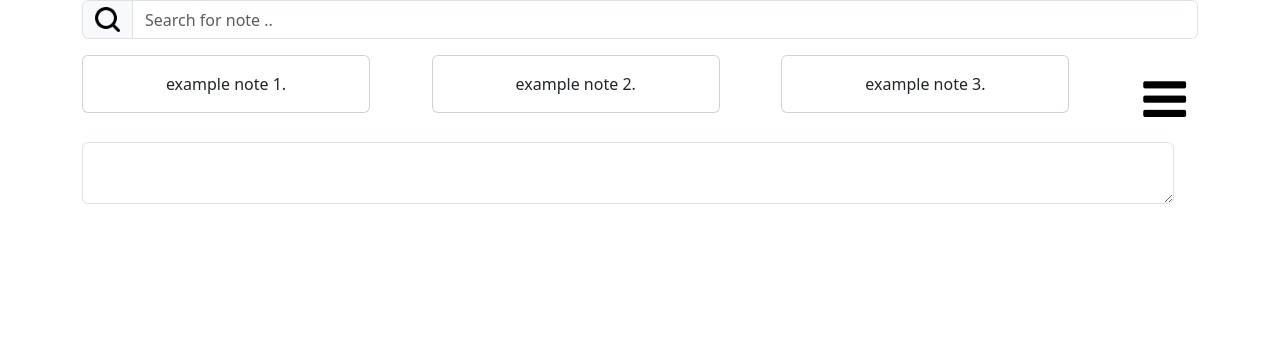
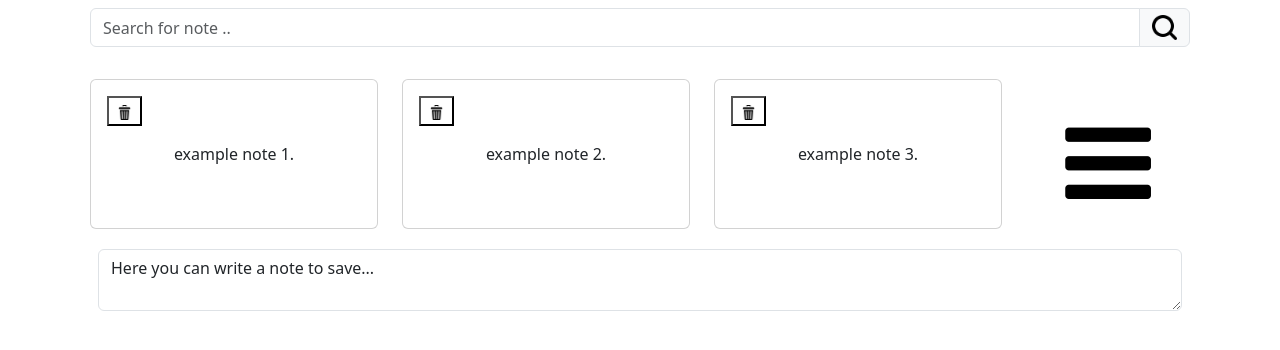
Before and after one commit to psktcsharp/100days-frontend, a plain HTML site: page index.html in a window 1280 px wide. Drawn offline with nearby package versions, Linux system fonts and the light colour scheme.

Commit message:
added delete icons to notes, some spacing for top notes menu, moved search icon to the right to match the sketch, updated the sketch

```diff
--- a/index.html
+++ b/index.html
@@ -14,7 +14,7 @@
         background-color: white;
         border: none;
         color: black;
-        font-size: 50px;
+        font-size: 100px;
         cursor: pointer;
         }
 
@@ -28,51 +28,69 @@
 
 
             <div class="container text-center">
+              <div class="grid gap-0 row-gap-3">
+                <div class="p-2 g-row-6">
+
+
                 <div class="row">
                     <div class="col">
                         <div class="input-group mb-3">
-                        <span class="input-group-text" id="addon-wrapping"><img src="serachpng.png" style="height: 25px;"></img></span>
+
                         <input type="text" class="form-control" placeholder="Search for note .." aria-label="Search" aria-describedby="basic-addon1">
-                    </div>
+                        <span class="input-group-text" id="addon-wrapping" ><img src="serachpng.png" style="height: 25px;"></img></span>
+                      </div>
                       </div>
                     </div>
+                  </div>
+                  <div class="p-2 g-row-6">
                 <div class="row">
                   <div class="col">
-                    <div class="card" style="width: 18rem;">
+                    <div class="card" style="width: 18rem;height: 150px;">
                         <div class="card-body">
+                          <p class="card title" style="border: transparent;" ><button style="width: 35px;background: transparent;"><img height="15px" width="15px" src="delete.png"/></button></p>
+
                           <p class="card-text">example note 1.</p>
                         </div>
                       </div>
                   </div>
                   <div class="col">
-                    <div class="card" style="width: 18rem;">
+                    <div class="card" style="width: 18rem;height: 150px;">
                         <div class="card-body">
+                          <p class="card title" style="border: transparent;" ><button style="width: 35px;background: transparent;"><img height="15px" width="15px" src="delete.png"/>
+                            </button></p>
                           <p class="card-text">example note 2.</p>
                         </div>
                       </div>
                   </div>
                   <div class="col">
-                    <div class="card" style="width: 18rem;">
+                    <div class="card" style="width: 18rem;height: 150px;">
                         <div class="card-body">
+                          <p class="card title" style="border: transparent;" ><button style="width: 35px;background: transparent;"><img height="15px" width="15px" src="delete.png"/></button></p>
                           <p class="card-text">example note 3.</p>
                         </div>
                       </div>
+
                   </div>
-                  <div class="col-md-auto">
+
+                  <div class="col">
                     <button class="btn"><i class="fa fa-bars"></i></button>
                   </div>
+                </div>
+                <div class="p-2 g-row-6">
                   <div class="row">
                     <div class="col">
                         <div class="input-group">
-                            <textarea class="form-control" aria-label="With textarea"></textarea>
+                            <textarea class="form-control" aria-label="With textarea">Here you can write a note to save...</textarea>
                           </div>
                     </div>
                 </div>
+              </div>
                 </div>
 
 
-            <div class="content"></div>
+
         </div>
+      </div>
     </div>
         <script src="https://cdn.jsdelivr.net/npm/bootstrap@5.3.0-alpha1/dist/js/bootstrap.bundle.min.js" integrity="sha384-w76AqPfDkMBDXo30jS1Sgez6pr3x5MlQ1ZAGC+nuZB+EYdgRZgiwxhTBTkF7CXvN" crossorigin="anonymous"></script>
 
```
Also changed, not shown: delete.png (added), sketch.png, 1 other file.
